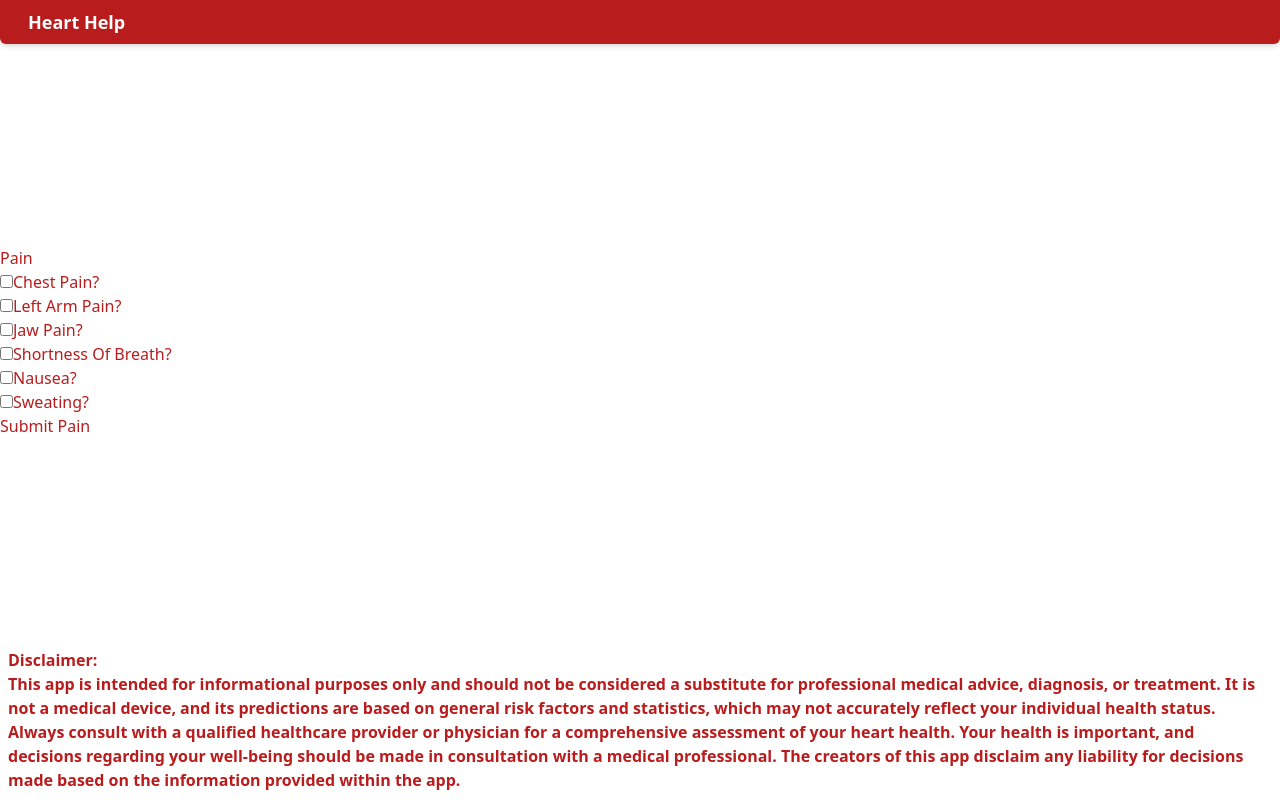
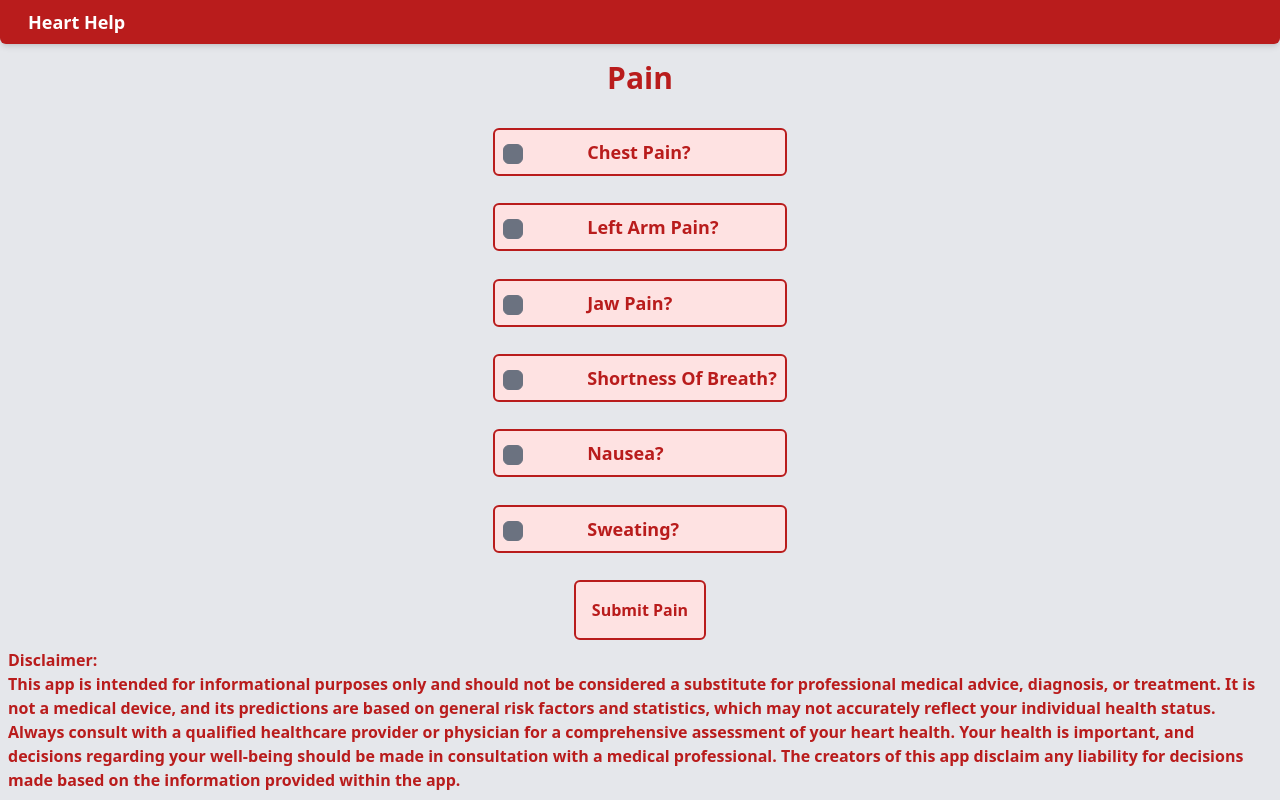
Before and after one commit to linglejack06/heart-help, a React (Vite) app: page /pain-calculation in a window 1280 px wide. Built offline with nearby package versions, Linux system fonts and the light colour scheme.

Commit message:
style checkboxes and basic pain form (NOT CHEST PAIN)

```diff
--- a/package.json
+++ b/package.json
@@ -12,6 +12,7 @@
     "prettier": "prettier . --check"
   },
   "dependencies": {
+    "@tailwindcss/forms": "^0.5.6",
     "jest": "^29.7.0",
     "react": "^18.2.0",
     "react-dom": "^18.2.0",
--- a/src/App.tsx
+++ b/src/App.tsx
@@ -7,7 +7,7 @@ import Header from "./components/Header";
 
 function App() {
   return (
-    <div className="min-w-screen min-h-screen text-red-700 bg-white flex flex-col justify-between">
+    <div className="min-w-screen min-h-screen text-red-700 bg-gray-200 flex flex-col justify-between">
       <Header />
       <Routes>
         <Route path="/" element={<Welcome />} />
--- a/src/components/Checkbox.tsx
+++ b/src/components/Checkbox.tsx
@@ -8,13 +8,14 @@ const Checkbox = ({ onChange, name, children }: CheckboxProps) => {
     setChecked(!checked);
   };
   return (
-    <div>
+    <div className="bg-red-100 text-red-700 font-bold text-lg align-baseline p-2 rounded-md border-red-700 border-2">
       <input
         type="checkbox"
         checked={checked}
         name={name}
         id={name}
         onChange={handleChange}
+        className="h-5 w-5 rounded-md bg-gray-500 text-red-700 my-auto mr-16 hover:ring-red-700 focus:ring-red-700"
       />
       <label htmlFor={name}>{children}</label>
     </div>
--- a/src/components/PainForm/index.tsx
+++ b/src/components/PainForm/index.tsx
@@ -17,9 +17,12 @@ function PainForm() {
     navigateToRiskPage();
   };
   return (
-    <div>
-      <h1>Pain</h1>
-      <form onSubmit={handleSubmit}>
+    <div className="flex flex-col justify-start flex-auto w-full items-center">
+      <h1 className="mb-8 text-3xl font-extrabold mx-auto mt-4">Pain</h1>
+      <form
+        onSubmit={handleSubmit}
+        className="flex flex-col justify-between flex-auto align-baseline"
+      >
         <ChestPain />
         <Checkbox onChange={handleFormChange} name="leftArmPain">
           Left Arm Pain?
@@ -36,7 +39,12 @@ function PainForm() {
         <Checkbox onChange={handleFormChange} name="sweating">
           Sweating?
         </Checkbox>
-        <button type="submit">Submit Pain</button>
+        <button
+          type="submit"
+          className="mx-auto bg-red-100 text-red-700 font-bold p-4 rounded-md hover:text-white hover:bg-red-700 hover:shadow-lg hover:cursor-pointer hover:p-6 transition-all hover:rounded-xl border-2 border-red-700"
+        >
+          Submit Pain
+        </button>
       </form>
     </div>
   );
--- a/src/components/Welcome.tsx
+++ b/src/components/Welcome.tsx
@@ -2,7 +2,7 @@ import { Link } from "react-router-dom";
 
 function Welcome() {
   return (
-    <div className="mx-auto bg-red-100 text-red-700 font-bold p-4 rounded-md hover:text-white hover:bg-red-700 hover:shadow-lg hover:cursor-pointer hover:p-6 transition-all hover:rounded-xl">
+    <div className="mx-auto bg-red-100 text-red-700 font-bold p-4 rounded-md hover:text-white hover:bg-red-700 hover:shadow-lg hover:cursor-pointer hover:p-6 transition-all hover:rounded-xl border-2 border-red-700">
       <Link to="/pain-calculation">Am I having a heart attack</Link>
     </div>
   );
--- a/tailwind.config.js
+++ b/tailwind.config.js
@@ -4,5 +4,5 @@ export default {
   theme: {
     extend: {},
   },
-  plugins: [],
+  plugins: [require("@tailwindcss/forms")],
 };
```
Also changed, not shown: 1 other file (tests, documents, lock files or other folders).
